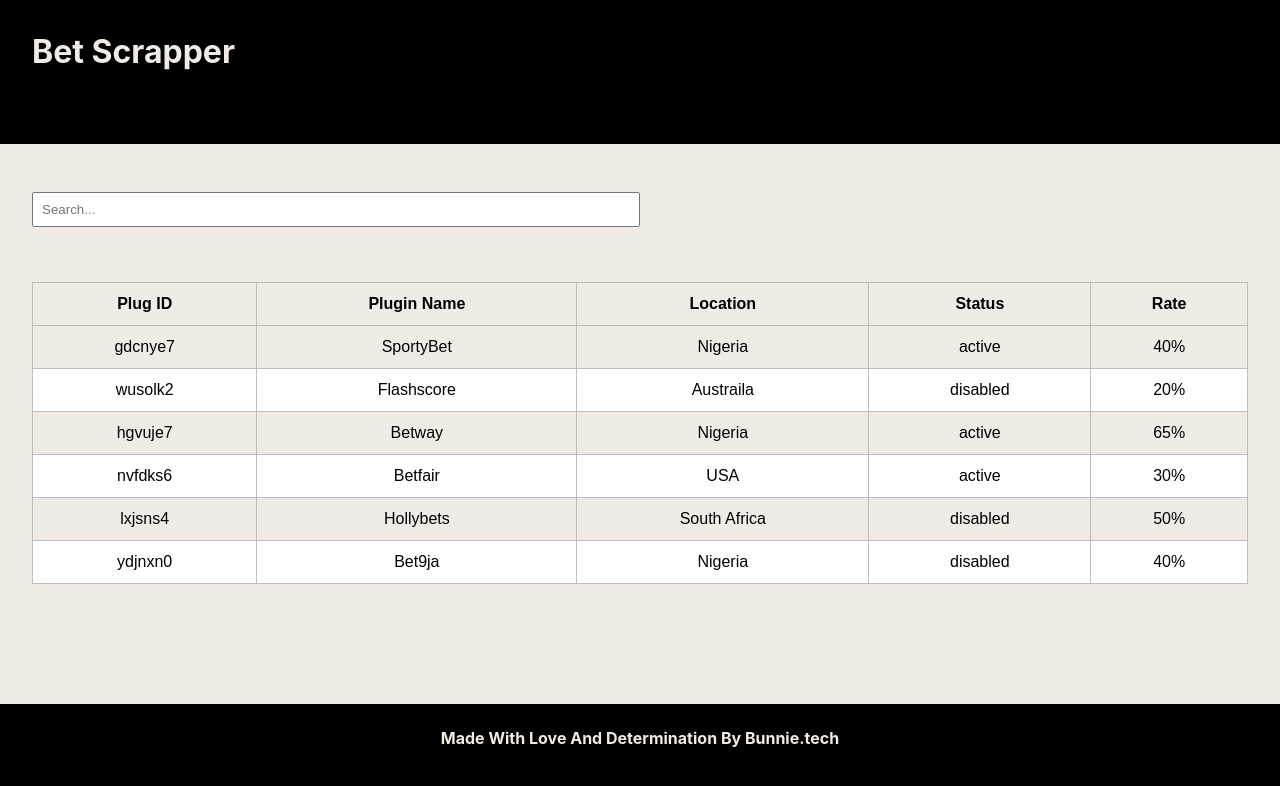
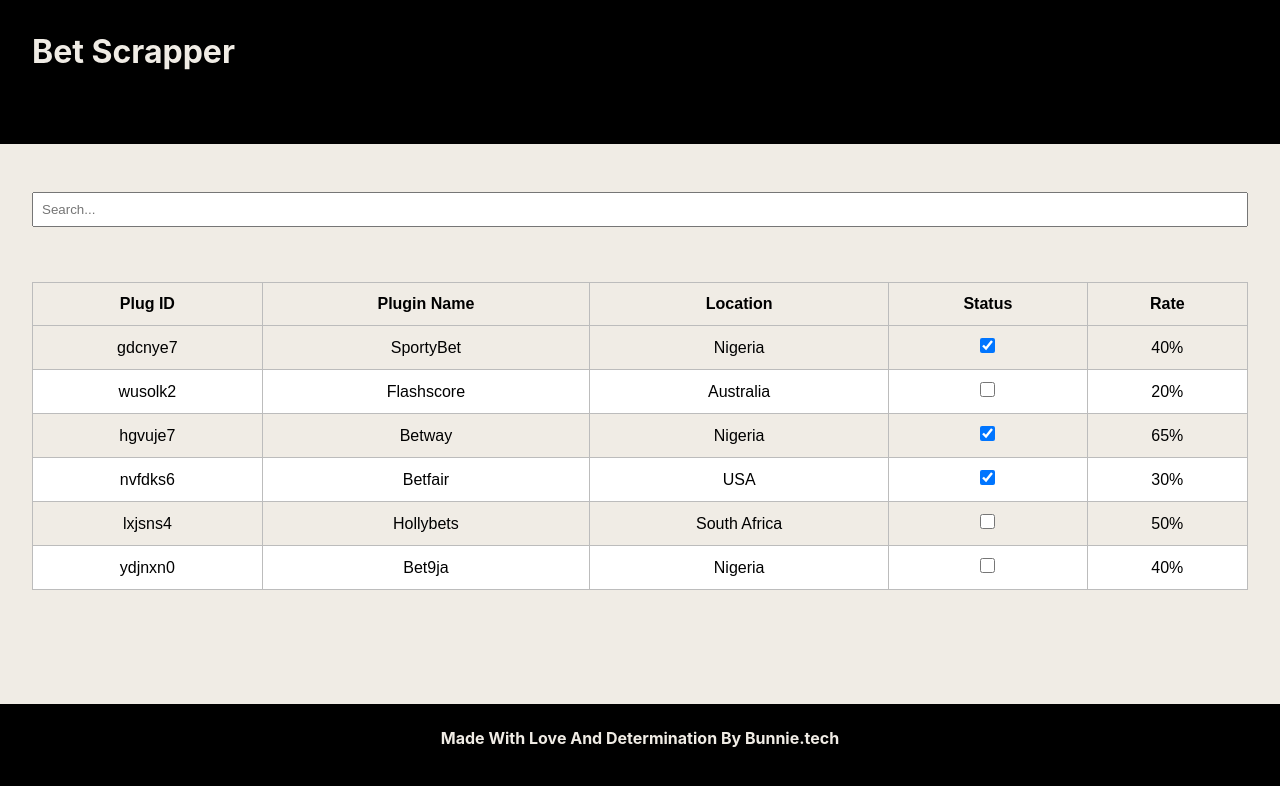
Before and after one commit to BenitaMichael/React_Table, a React (Create React App) app: page / in a window 1280 px wide. Shown: the top 786 px of the page. Built offline with nearby package versions, Linux system fonts and the light colour scheme.

Commit message:
fix: correct switch looks

```diff
--- a/src/App.css
+++ b/src/App.css
@@ -63,6 +63,11 @@
   box-sizing: border-box;
 }
 
+input[type="checkbox"] {
+  width: 15px;
+  height:15px;
+}
+
 
 
 /***** FOOTER COMPONENET *****/
--- a/src/App.js
+++ b/src/App.js
@@ -1,10 +1,10 @@
+import React from 'react';
 import './App.css';
-
 
 // COMPONENTS
 import Header from './Components/Header';
 import Footer from './Components/Footer';
-import Table from './Components/Table'
+import Table from './Components/Table';
 
 function App() {
   const data = [
@@ -18,7 +18,7 @@
     {
       "plugID": "wusolk2",
       "plugin_name": "Flashscore",
-      "plugin_location": "Austraila",
+      "plugin_location": "Australia",
       "plugin_stats": "disabled",
       "plugin_rate": "20%"
     },
@@ -60,7 +60,6 @@
     { header: 'Rate', accessor: 'plugin_rate' },
   ];
 
-
   return (
     <>
       <Header />
--- a/src/Components/Table.js
+++ b/src/Components/Table.js
@@ -2,12 +2,22 @@
 
 const Table = ({ columns, data }) => {
   const [searchItem, setSearchItem] = useState('');
+  const [tableData, setTableData] = useState(data);
 
   const handleSearch = (event) => {
     setSearchItem(event.target.value);
   };
 
-  const filteredItem = data.filter((row) =>
+  const handleToggle = (id) => {
+    const updatedData = tableData.map((row) =>
+      row.plugID === id
+        ? { ...row, plugin_stats: row.plugin_stats === 'active' ? 'disabled' : 'active' }
+        : row
+    );
+    setTableData(updatedData);
+  };
+
+  const filteredItem = tableData.filter((row) =>
     columns.some(
       (column) =>
         row[column.accessor]
@@ -24,7 +34,7 @@
         placeholder="Search..."
         value={searchItem}
         onChange={handleSearch}
-        style={{ padding: '8px', width: '50%'}}
+        style={{ padding: '8px', marginBottom: '20px', width: '100%', boxSizing: 'border-box' }}
       />
       <table>
         <thead>
@@ -38,7 +48,17 @@
           {filteredItem.map((row) => (
             <tr key={row.plugID}>
               {columns.map((column) => (
-                <td key={column.accessor}>{row[column.accessor]}</td>
+                <td key={column.accessor}>
+                  {column.accessor === 'plugin_stats' ? (
+                    <input
+                      type="checkbox"
+                      checked={row[column.accessor] === 'active'}
+                      onChange={() => handleToggle(row.plugID)}
+                    />
+                  ) : (
+                    row[column.accessor]
+                  )}
+                </td>
               ))}
             </tr>
           ))}
```
